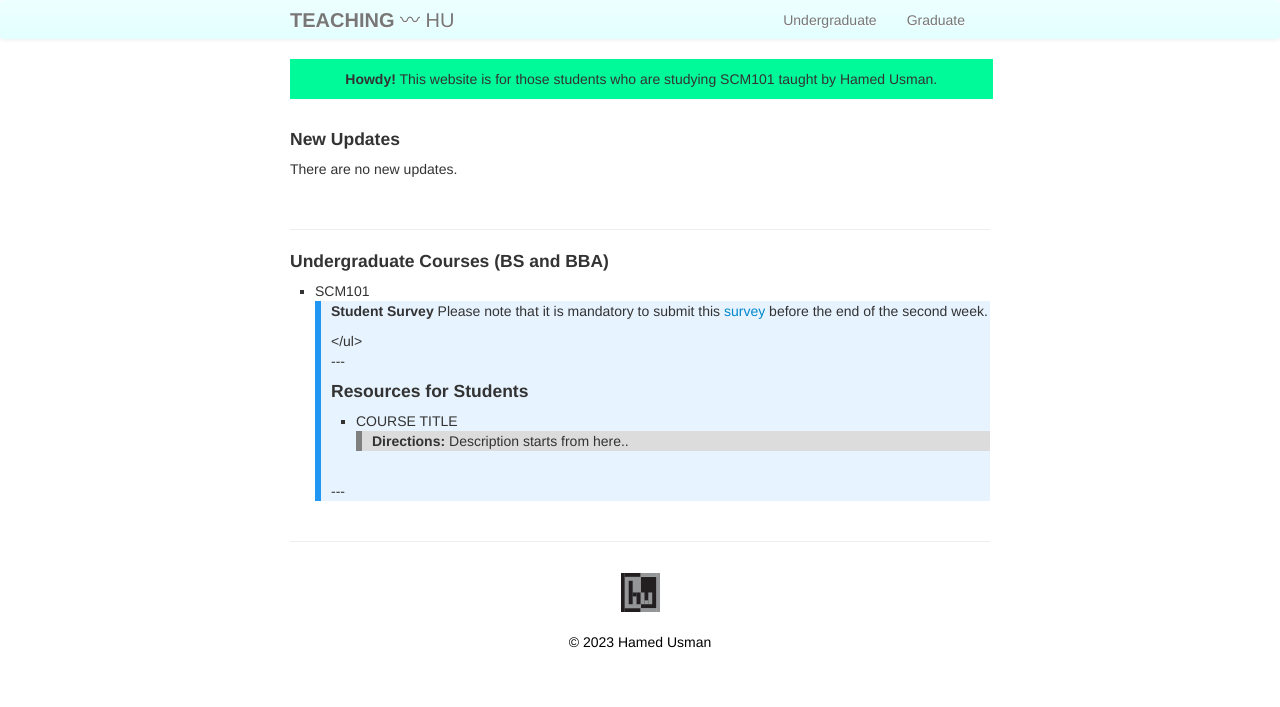
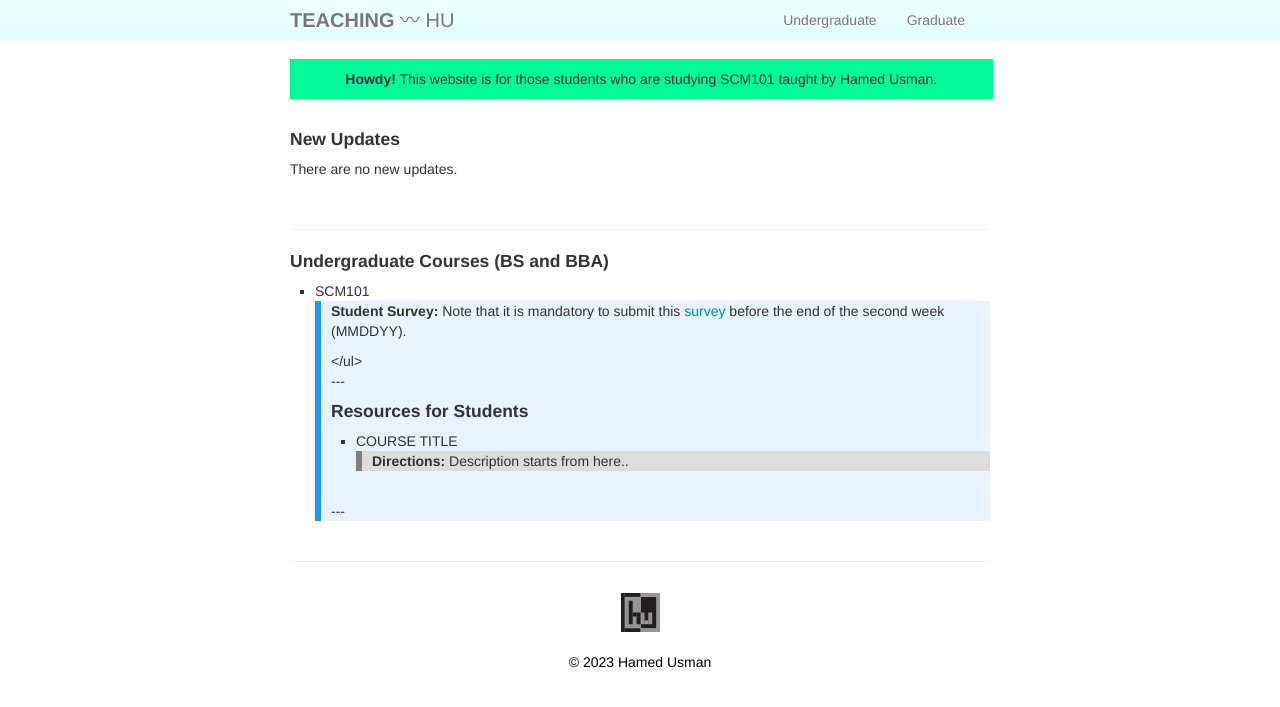
Before and after one commit to 101scm/101scm.github.io, a Jekyll site: the page built from index.md, in a window 1280 px wide. Shown: the top 707 px of the page. Built offline with Jekyll 4.4.1, drawn with Linux system fonts in a browser that asks for light colours.

Commit message:
Update index.md

```diff
--- a/index.md
+++ b/index.md
@@ -20,7 +20,7 @@ keywords: operations management, supply chain management, logistics
 <ul>
 <li>SCM101</li>
 <!--<p>There are no new updates.</p>-->
-<div class="info"><p><strong>Student Survey</strong> Please note that it is mandatory to submit this <a href="https://www.google.com">survey</a> before the end of the second week.</p>
+<div class="info"><p><strong>Student Survey:</strong> Note that it is mandatory to submit this <a href="https://www.google.com">survey</a> before the end of the second week (MMDDYY).</p>
 </ul>
 
 <br/>
```
